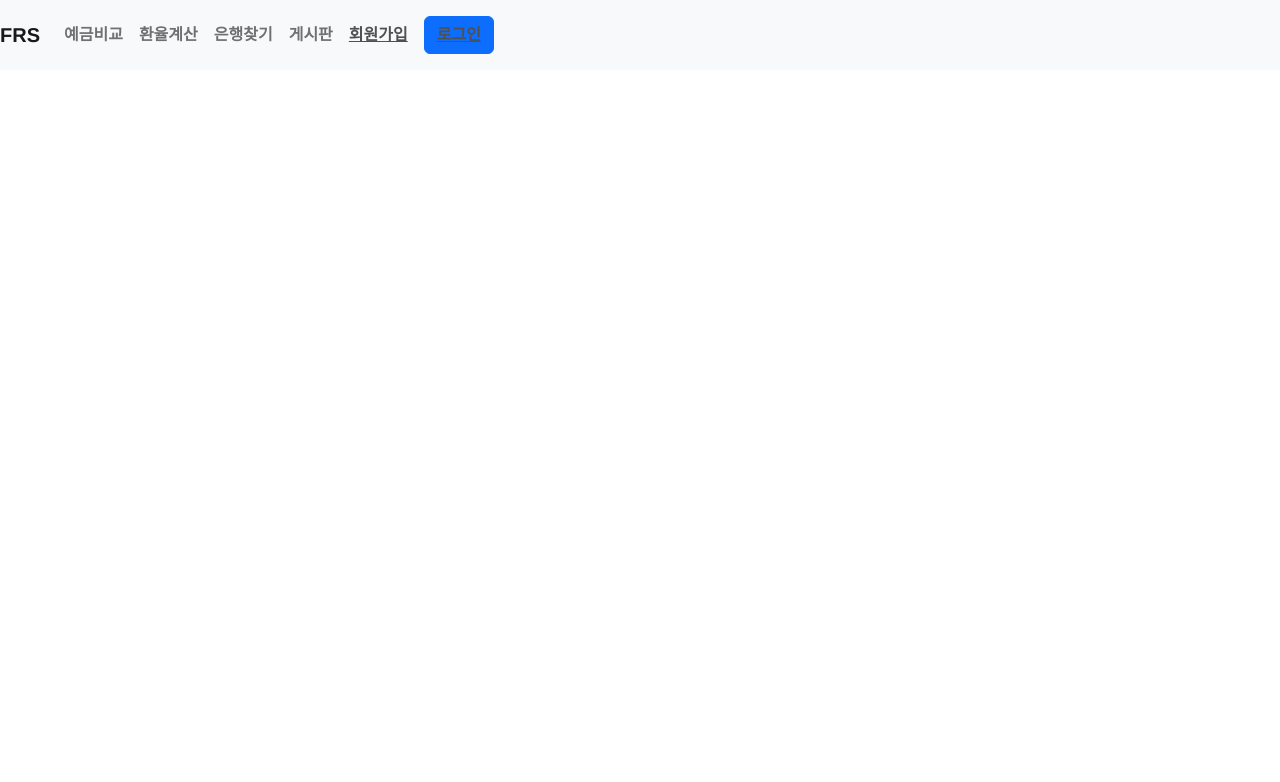
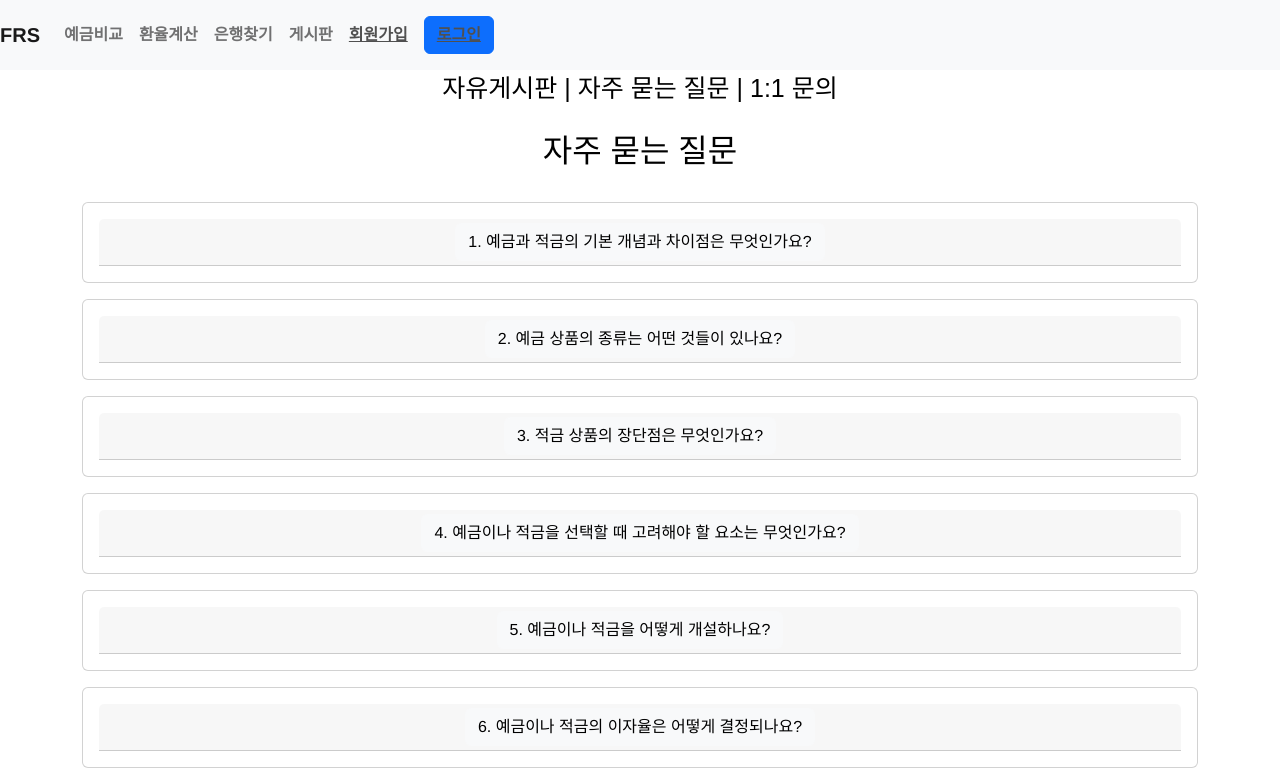
Before and after one commit to edder773/FRS_Project_, a Vue app in the folder Front/frs-front/: page /question in a window 1280 px wide. Shown: the top 782 px of the page. Built offline with nearby package versions, Linux system fonts and the light colour scheme; the HTML template or start-up script is replaced by a standard one.

Commit message:
게시판

```diff
--- a/Front/frs-front/src/components/ArticleList.vue
+++ b/Front/frs-front/src/components/ArticleList.vue
@@ -1,6 +1,6 @@
 <template>
   <div class="article-list">
-    <b-card title="Article List" class="text-primary">
+    <b-card title="Article List">
       <template v-if="articles && articles.length > 0">
         <ArticleListItem
           v-for="article in articles"
--- a/Front/frs-front/src/router/index.js
+++ b/Front/frs-front/src/router/index.js
@@ -12,7 +12,8 @@ import ProfileView from '../views/Account/ProfileView.vue'
 import DepositList from '@/views/Products/DepositList.vue'
 import SavingList from '@/views/Products/SavingList.vue'
 import RecommendSelect from '@/views/Products/RecommendSelect.vue'
-
+import OnetoOne from '@/views/OnetoOne.vue'
+import QuestionBoard from '@/views/QuestionBoard.vue'
 Vue.use(VueRouter)
 
 const routes = [
@@ -75,7 +76,17 @@ const routes = [
     path: '/recommend',
     name: 'recommend',
     component: RecommendSelect
-  }
+  },
+  {
+    path: '/question',
+    name: 'question',
+    component: QuestionBoard
+  },
+  {
+    path: '/onetoone',
+    name: 'onetoone',
+    component: OnetoOne
+  },
 ]
 
 const router = new VueRouter({
--- a/Front/frs-front/src/views/Boards/ArticleView.vue
+++ b/Front/frs-front/src/views/Boards/ArticleView.vue
@@ -1,11 +1,13 @@
 <template>
-    <div id="article-page">
-      <router-link to="/article">자유게시판</router-link> |
-      <router-link to="/question">자주 묻는 질문</router-link> |
-      <router-link to="/onetoone">1:1 문의</router-link> |
+  <div id="article-page" class="container">
+    <router-link to="/article" class="menu-link">자유게시판 | </router-link>
+    <router-link to="/question" class="menu-link">자주 묻는 질문 | </router-link>
+    <router-link to="/onetoone" class="menu-link">1:1 문의</router-link>
     <hr>
-      <h1>자유게시판</h1>
-      <b-button variant="primary"><router-link :to="{ name: 'create' }">글 작성하기</router-link></b-button>
+    <h2>자유게시판</h2>
+    <b-button class="create-button">
+      <router-link :to="{ name: 'create' }" class="create-button" >글 작성하기</router-link>
+    </b-button><br><br>
     <ArticleList />
     <hr>
     <router-view/>
@@ -42,5 +44,18 @@
   </script>
 
   <style>
+  .menu-link {
+    color: black;
+    font-size: 25px;
+    font-family: 'Poppins', sans-serif;
+    text-decoration: none;
+  }
+
+  .create-button {
+    background-color: rgb(197, 225, 243);
+    color: black;
+    text-decoration: none;
+    font-size: 15px;
+  }
 
   </style>
--- a/Front/frs-front/src/views/HomeView.vue
+++ b/Front/frs-front/src/views/HomeView.vue
@@ -1,9 +1,56 @@
 <template>
 <div>
   <h1>Home</h1>
-</div>
+
+<header class="jumbotron">
+      <div class="container">
+        <h1 class="display-4">금융 추천 페이지</h1>
+        <p class="lead">당신에게 가장 적합한 금융 상품을 추천해드립니다.</p>
+      </div>
+    </header>
+
+    <section class="container">
+      <div class="row">
+        <div class="col-md-4">
+          <div class="card">
+            <img src="'@/views/Homeimage/computer.jpg'" class="card-img-top" alt="Image 1">
+            <div class="card-body">
+              <h5 class="card-title">추천 상품 1</h5>
+              <p class="card-text">이 상품은 ...</p>
+              <a href="#" class="btn btn-primary">상세 정보</a>
+            </div>
+          </div>
+        </div>
+        <div class="col-md-4">
+          <div class="card">
+            <img src="image2.jpg" class="card-img-top" alt="Image 2">
+            <div class="card-body">
+              <h5 class="card-title">추천 상품 2</h5>
+              <p class="card-text">이 상품은 ...</p>
+              <a href="#" class="btn btn-primary">상세 정보</a>
+            </div>
+          </div>
+        </div>
+        <div class="col-md-4">
+          <div class="card">
+            <img src="image3.jpg" class="card-img-top" alt="Image 3">
+            <div class="card-body">
+              <h5 class="card-title">추천 상품 3</h5>
+              <p class="card-text">이 상품은 ...</p>
+              <a href="#" class="btn btn-primary">상세 정보</a>
+            </div>
+          </div>
+        </div>
+      </div>
+    </section>
+
+    <footer class="footer mt-auto py-3">
+      <div class="container text-center">
+        <span class="text-muted">© 2023 금융 추천 페이지. All rights reserved.</span>
+      </div>
+    </footer>
+  </div>
 </template>
-
 <script>
 export default {
   name: 'HomeView',
@@ -11,5 +58,13 @@ export default {
 </script>
 
 <style>
+.jumbotron {
+  background-color: #f8f9fa;
+  padding: 2rem;
+  margin-bottom: 2rem;
+}
 
+.card {
+  margin-bottom: 2rem;
+}
 </style>
--- a/Front/frs-front/src/views/KakaoMap.vue
+++ b/Front/frs-front/src/views/KakaoMap.vue
@@ -1,5 +1,6 @@
 <template>
   <div id="map-page">
+    <div class="map-box">
     <select id="region" v-model="searchSi">
       <option value="">전체</option>
       <option v-for="si in siList" :value="si" :key="si">{{ si }}</option>
@@ -80,6 +81,7 @@
       <option v-for="bank in bankList" :value="bank" :key="bank">{{ bank }}</option>
     </select>
     <button @click="search()">검색</button>
+  </div>
     <div id="map">
     </div>
   </div>
@@ -268,18 +270,16 @@ export default {
 
 <style>
 #map-page {
-  height: 100vh;
   display: flex;
   flex-direction: column;
   justify-content: center;
   align-items: center;
+  margin-top: 50px;
 }
 
 #map {
   width: 500px;
   height: 500px;
-  margin-left: 100px;
-  margin-right: 100px;
   margin-top: 20px;
   margin-bottom: 10px;
   display: flex;
@@ -287,5 +287,8 @@ export default {
   align-items: center;
 
 }
+.map-box {
+  display: flex;
+}
 
 </style>
--- a/Front/frs-front/src/views/OnetoOne.vue
+++ b/Front/frs-front/src/views/OnetoOne.vue
@@ -1,5 +1,10 @@
 <template>
-  <div></div>
+  <div>
+    <router-link to="/article" class="menu-link">자유게시판 | </router-link>
+    <router-link to="/question" class="menu-link">자주 묻는 질문 | </router-link>
+    <router-link to="/onetoone" class="menu-link">1:1 문의</router-link>
+    <router-view/>
+  </div>
 </template>
 
 <script>
--- a/Front/frs-front/src/views/QuestionBoard.vue
+++ b/Front/frs-front/src/views/QuestionBoard.vue
@@ -1,21 +1,81 @@
 <template>
+  <div id="question-page" class="container">
+    <router-link to="/article" class="menu-link">자유게시판 | </router-link>
+    <router-link to="/question" class="menu-link">자주 묻는 질문 | </router-link>
+    <router-link to="/onetoone" class="menu-link">1:1 문의</router-link>
+    <router-view/><br><br>
+    <h2>자주 묻는 질문</h2><br>
+    <b-card no-body class="mb-3" v-for="(item, index) in faqList" :key="index">
+      <div class="card-body">
+        <b-card-header header-tag="header" class="p-1 header-body" role="tab">
+          <b-button v-b-toggle="'collapse-' + (index + 1)" block variant="light" class="text-left">
+            <div class="text-left header-body" role="tab">{{ item.question }}</div>
+          </b-button>
+        </b-card-header>
 
-  <div>
-    <router-link to="/article">자유게시판</router-link> |
-      <router-link to="/question">자주 묻는 질문</router-link> |
-      <router-link to="/onetoone">1:1 문의</router-link> |
-      <router-view/>
+        <b-collapse :id="'collapse-' + (index + 1)" accordion="question-accordion" role="tabpanel">
+          <b-card-body>
+            {{ item.answer }}
+          </b-card-body>
+        </b-collapse>
+      </div>
+    </b-card>
   </div>
+</template>
 
-</template>
 
 <script>
 export default {
-    name: 'QuestionBoard',
-
-}
+  name: 'QuestionBoard',
+  data() {
+    return {
+      faqList: [
+        {
+          question: '1. 예금과 적금의 기본 개념과 차이점은 무엇인가요?',
+          answer: '예금은 은행에 돈을 맡겨 예금액에 대해 이자를 받는 것을 의미합니다. 적금은 특정 기간 동안 정해진 금액을 일정한 주기로 저축하고, 이자를 받는 저축상품입니다. 예금은 언제든지 인출할 수 있지만, 적금은 일정한 기간 동안 해지하지 않고 유지해야 합니다.',
+        },
+        {
+          question: '2. 예금 상품의 종류는 어떤 것들이 있나요?',
+          answer: '예금 상품에는 일반 예금, 정기 예금, 적금, 체크카드 예금 등이 있습니다. 일반 예금은 일반적인 예금 상품으로 이자를 받을 수 있으며, 인출이 자유로운 상품입니다. 정기 예금은 예금 기간과 이자율이 미리 정해진 상품입니다. 적금은 정해진 기간 동안 일정한 금액을 저축하고, 이자를 받는 상품입니다. 체크카드 예금은 예금과 동시에 체크카드를 발급받아 현금 인출이 가능한 상품입니다.',
+        },
+        {
+          question: '3. 적금 상품의 장단점은 무엇인가요?',
+          answer: '적금의 장점으로는 꾸준한 저축을 통해 목표 금액을 모을 수 있다는 점과 저리율에 따라 이자를 받을 수 있다는 점이 있습니다. 단점으로는 일정 기간 동안 금액을 출금할 수 없거나 중도 해지 시 일부 이자 손실이 발생할 수 있다는 점입니다.',
+        },
+        {
+          question: '4. 예금이나 적금을 선택할 때 고려해야 할 요소는 무엇인가요?',
+          answer: '예금이나 적금을 선택할 때 고려해야 할 요소로는 목표 금액과 기간, 이자율, 예금 상품의 특징, 예금의 유연성 등이 있습니다. 목표 금액과 기간에 맞게 저축할 수 있는 상품을 선택하고, 이자율과 상품의 특징을 비교하여 최적의 상품을 선택하는 것이 중요합니다.',
+        },
+        {
+          question: '5. 예금이나 적금을 어떻게 개설하나요?',
+          answer: '예금이나 적금을 개설하기 위해서는 은행이나 금융기관을 방문하거나 온라인으로 신청을 진행할 수 있습니다. 개설에 필요한 신분증, 주민등록등본, 기타 필요한 서류를 제출하고 개설 신청서를 작성해야 합니다. 온라인 신청의 경우에는 인터넷 뱅킹이나 모바일 앱을 통해 간편하게 개설할 수 있습니다.',
+        },
+        {
+          question: '6. 예금이나 적금의 이자율은 어떻게 결정되나요?',
+          answer: '예금이나 적금의 이자율은 시장 금리, 경기 상황, 금융기관의 정책 등에 의해 결정됩니다. 일반적으로 경기가 호조일 때는 이자율이 상승하고, 경기가 침체할 때는 이자율이 하락하는 경향이 있습니다. 각 금융기관은 경쟁력을 갖추기 위해 이자율을 조정하기도 합니다.',
+        },
+        {
+          question: '7. 예금이나 적금에서의 이자 지급 방식은 어떤 것들이 있나요?',
+          answer: '예금이나 적금의 이자 지급 방식에는 매월 이자 지급, 분기별 이자 지급, 만기 시 이자 지급 등이 있습니다. 이자 지급 방식은 예금 상품에 따라 다를 수 있으며, 개설 시에 확인해야 합니다.',
+        },
+        {
+          question: '8. 예금이나 적금을 중도 해지하면 어떻게 되나요?',
+          answer: '예금이나 적금을 중도 해지할 경우에는 일정한 이자 손실이 발생할 수 있습니다. 예금 상품에 따라 해지 수수료가 있을 수도 있으니, 개설 시에 상세한 해지 조건을 확인하는 것이 좋습니다.',
+        },
+        {
+          question: '9. 예금이나 적금에서 세금이 발생하나요?',
+          answer: '예금이나 적금에서 발생하는 세금은 국가 및 지방세에 따라 다를 수 있습니다. 이자 수익에 대해 소득세가 부과될 수 있으며, 세금의 금액과 세금 부과 기준은 국가의 세법에 따라 결정됩니다.',
+        },
+      ],
+    };
+  },
+};
 </script>
 
+
 <style>
+/* .header-body {
+  cursor: pointer;
+} */
 
 </style>
```
Also changed, not shown: Front/frs-front/src/views/Homeimage/computer.jpg (added). Lines whose indentation alone changed are shown as unchanged.
